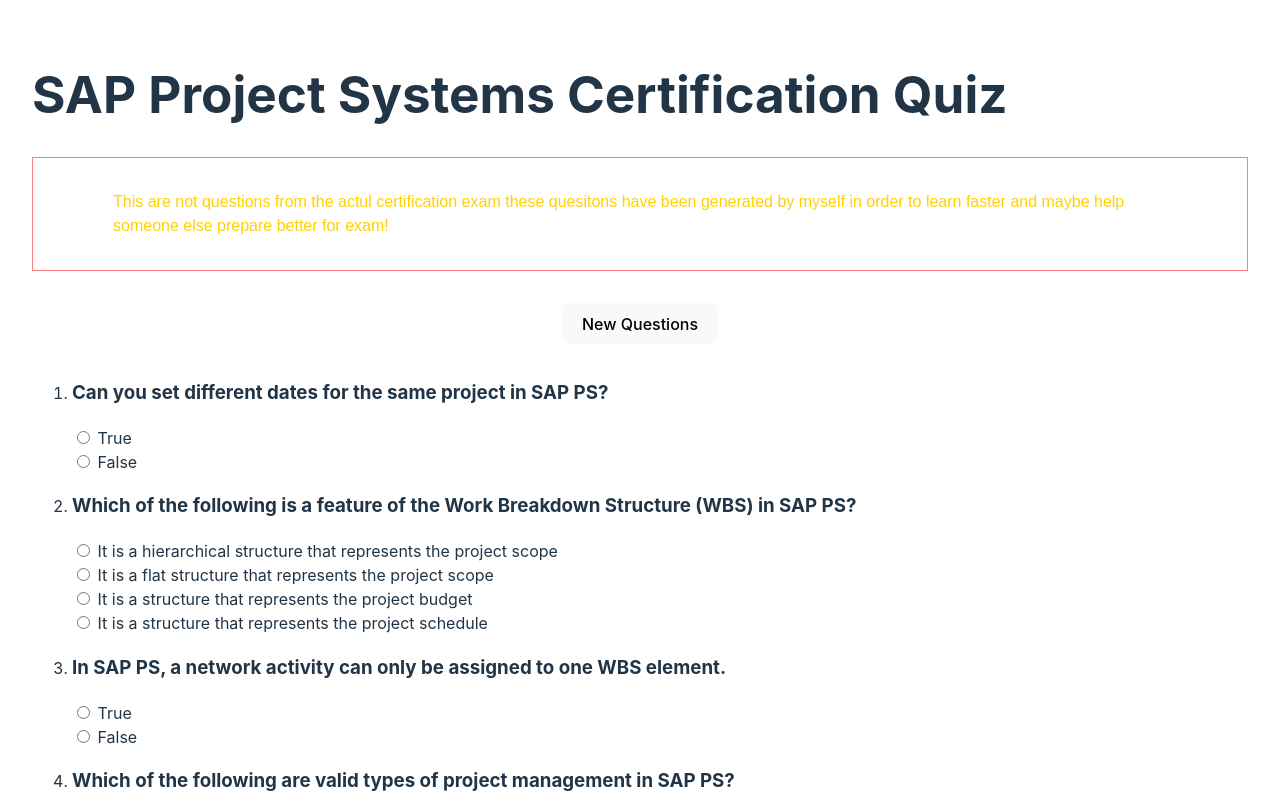
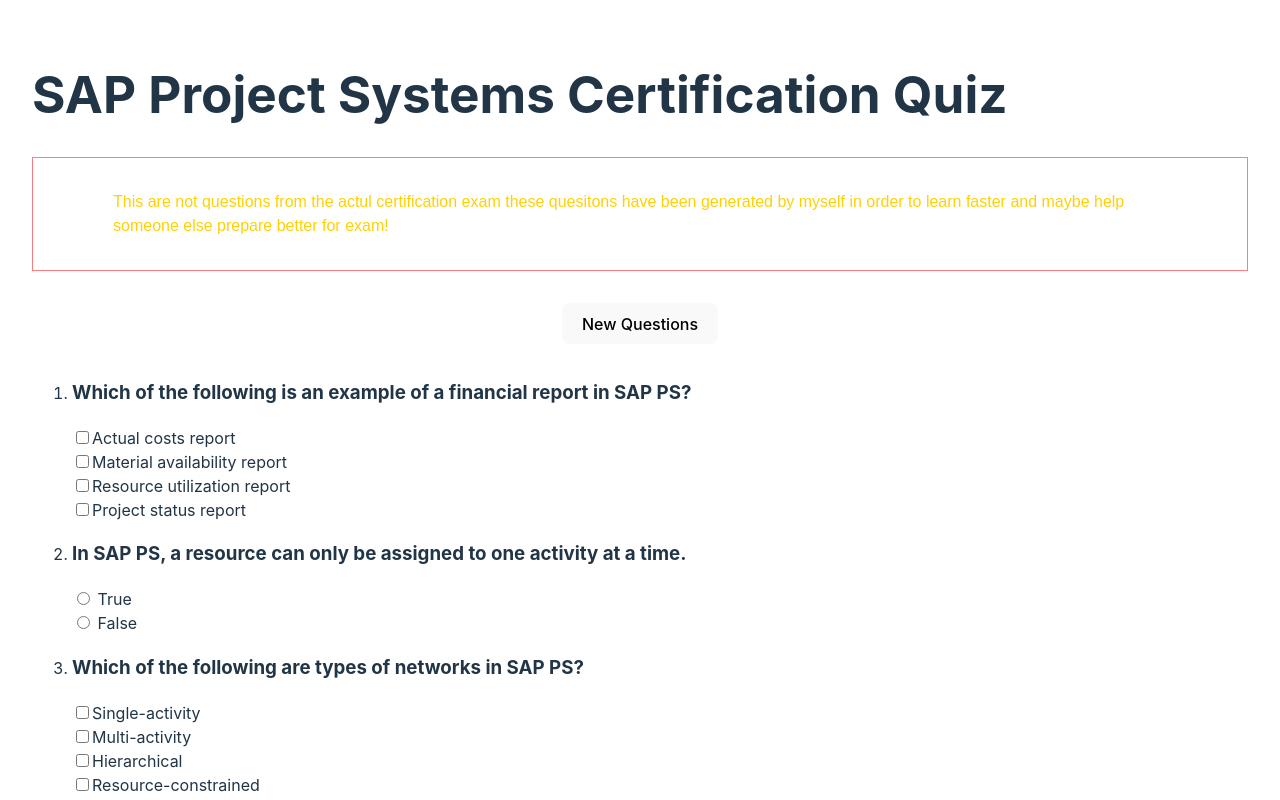
Before and after one commit to sinisam92/sap-ps-quiz, a React (Vite) app: page / in a window 1280 px wide. Shown: the top 800 px of the page. Built offline with nearby package versions, Linux system fonts and the light colour scheme.

Commit message:
added questions

```diff
--- a/src/data/questions2.js
+++ b/src/data/questions2.js
@@ -3353,6 +3353,116 @@
     correct_answer: ['ENABLE', 'RENEW', 'NEW'],
   },
   {
+    question: 'Which of the following is not a version type in cost planning?',
+    type: 'multiple_right_answers',
+    options: [
+      { option: 'Project version', value: true },
+      { option: 'Controlling (CO) version', value: true },
+      { option: 'Sales version', value: false },
+      { option: 'Simulation version', value: true },
+    ],
+    correct_answer: [
+      'Simulation version',
+      'Controlling (CO) version',
+      'Project version',
+    ],
+  },
+  {
+    question:
+      'The valuation variant contains all information that controls the valuation of which of the following?',
+    type: 'multiple_right_answers',
+    options: [
+      { option: 'External activities', value: true },
+      { option: 'Material components', value: true },
+      { option: 'BOM', value: false },
+      { option: 'Equipment', value: false },
+      { option: 'Internal activities/processes', value: true },
+    ],
+    correct_answer: [
+      'Internal activities/processes',
+      'Material components',
+      'External activities',
+    ],
+  },
+  {
+    question:
+      'For which of the following items can you determine planned costs?',
+    type: 'multiple_right_answers',
+    options: [
+      {
+        option: 'Activity inputs for internally processed activities',
+        value: true,
+      },
+      {
+        option:
+          'Primary costs for externally processed activities and services',
+        value: true,
+      },
+      { option: 'Primary costs for work centers', value: false },
+      { option: 'Primary costs for material components', value: true },
+      { option: 'Primary costs for general cost activities', value: true },
+    ],
+    correct_answer: [
+      'Primary costs for material components',
+      'Primary costs for general cost activities',
+      'Primary costs for externally processed activities and services',
+      'Activity inputs for internally processed activities',
+    ],
+  },
+  {
+    question:
+      'Which of the following factors should you consider when specifying the Appended and Apportioned indicators?',
+    type: 'multiple_right_answers',
+    options: [
+      { option: 'Order type', value: true },
+      { option: 'Company code', value: true },
+      { option: 'Controlling area', value: false },
+      { option: 'Order category', value: true },
+    ],
+    correct_answer: ['Controlling area', 'Order type', 'Order category'],
+  },
+  {
+    question:
+      'For which of the following can you activate statistical key figures?',
+    type: 'multiple_right_answers',
+    options: [
+      { option: 'Network activity elements', value: true },
+      { option: 'WBS', value: true },
+      { option: 'Milestones', value: false },
+      { option: 'Components', value: false },
+      { option: 'Networks', value: true },
+    ],
+    correct_answer: ['Networks', 'WBS', 'Network activity elements'],
+  },
+  {
+    question:
+      'What interfaces are available with cost planning in SAP S/4HANA?',
+    type: 'multiple_right_answers',
+    options: [
+      { option: 'SAP Analysis for Microsoft Office', value: true },
+      { option: 'MS Office', value: false },
+      { option: 'Web Dynpro', value: true },
+      { option: 'SAP S/4HANA', value: true },
+    ],
+    correct_answer: [
+      'SAP S/4HANA',
+      'Web Dynpro',
+      'SAP Analysis for Microsoft Office',
+    ],
+  },
+  {
+    question: 'Which of the following can be assigned to activities?',
+    type: 'multiple_right_answers',
+    options: [
+      { option: 'BOM', value: false },
+      { option: 'Equipment', value: false },
+      { option: 'Milestones', value: true },
+      { option: 'Documents', value: true },
+      { option: 'Material components', value: true },
+    ],
+    correct_answer: ['Milestones', 'Documents', 'Material components'],
+  },
+  {
     question: 'For what purposes can a company use WBS elements?',
     type: 'multiple_right_answers',
     options: [
@@ -3383,46 +3493,134 @@
       { option: 'True', value: true },
       { option: 'False', value: false },
     ],
-    correct_answer: true,
-  },
-  {
-    question:
-      'The SAP GUI is still available in SAP S/4HANA as an alternative navigation option.',
+    correct_answer: 'True',
+  },
+  {
+    question: 'You can plan travel expenses using general cost activities.',
+    type: 'true_false',
+    options: [
+      { option: 'True', value: true },
+      { option: 'False', value: false },
+    ],
+    correct_answer: 'True',
+  },
+  {
+    question: 'Cost planning using unit costing is period based.',
     type: 'true_false',
     options: [
       { option: 'True', value: false },
       { option: 'False', value: true },
     ],
-    correct_answer: false,
-  },
-  {
-    question:
-      'Only one company can be linked to a single controlling area in project accounting.',
+    correct_answer: 'False',
+  },
+  {
+    question:
+      'Only a primary cost element can be assigned to the process master record.',
     type: 'true_false',
     options: [
       { option: 'True', value: false },
       { option: 'False', value: true },
     ],
-    correct_answer: false,
-  },
-  {
-    question: 'The SAP Fiori UX is only available for expert users?',
+    correct_answer: 'False',
+  },
+  {
+    question:
+      'You can change the costing sheet and overhead key in the activity-assigned header.',
     type: 'true_false',
     options: [
       { option: 'True', value: false },
       { option: 'False', value: true },
     ],
-    correct_answer: false,
-  },
-  {
-    question:
-      'The long-term goal of the SAP UX strategy is to offer only major business and analytic applications on SAP S/4HANA with SAP Fiori as the unified UI.',
+    correct_answer: 'False',
+  },
+  {
+    question:
+      'The transaction code for editing planning profiles is OKKT, and the transaction code for editing costing and valuation variants is OPSB.',
     type: 'true_false',
     options: [
       { option: 'True', value: false },
       { option: 'False', value: true },
     ],
-    correct_answer: false,
+    correct_answer: 'False',
+  },
+  {
+    question:
+      'You cannot define the controlling version for planning calculated values in Easy Cost Planning.',
+    type: 'true_false',
+    options: [
+      { option: 'True', value: false },
+      { option: 'False', value: true },
+    ],
+    correct_answer: 'False',
+  },
+  {
+    question:
+      'You can use the account assignment category in the purchase order to determine if the goods or invoice receipt is valued or if it gives rise to more planned costs.',
+    type: 'true_false',
+    options: [
+      { option: 'True', value: false },
+      { option: 'False', value: true },
+    ],
+    correct_answer: 'False',
+  },
+  {
+    question:
+      'The statistical key figure determines if planned costs are calculated for the activity.',
+    type: 'true_false',
+    options: [
+      { option: 'True', value: true },
+      { option: 'False', value: true },
+    ],
+    correct_answer: 'True',
+  },
+  {
+    question:
+      'Project scheduling and cost element planning are independent of each other',
+    type: 'true_false',
+    options: [
+      { option: 'True', value: true },
+      { option: 'False', value: false },
+    ],
+    correct_answer: 'True',
+  },
+  {
+    question:
+      'The SAP GUI is still available in SAP S/4HANA as an alternative navigation option.',
+    type: 'true_false',
+    options: [
+      { option: 'True', value: false },
+      { option: 'False', value: true },
+    ],
+    correct_answer: 'False',
+  },
+  {
+    question:
+      'Only one company can be linked to a single controlling area in project accounting.',
+    type: 'true_false',
+    options: [
+      { option: 'True', value: false },
+      { option: 'False', value: true },
+    ],
+    correct_answer: 'False',
+  },
+  {
+    question: 'The SAP Fiori UX is only available for expert users?',
+    type: 'true_false',
+    options: [
+      { option: 'True', value: false },
+      { option: 'False', value: true },
+    ],
+    correct_answer: 'False',
+  },
+  {
+    question:
+      'The long-term goal of the SAP UX strategy is to offer only major business and analytic applications on SAP S/4HANA with SAP Fiori as the unified UI.',
+    type: 'true_false',
+    options: [
+      { option: 'True', value: false },
+      { option: 'False', value: true },
+    ],
+    correct_answer: 'False',
   },
   {
     question:
```
